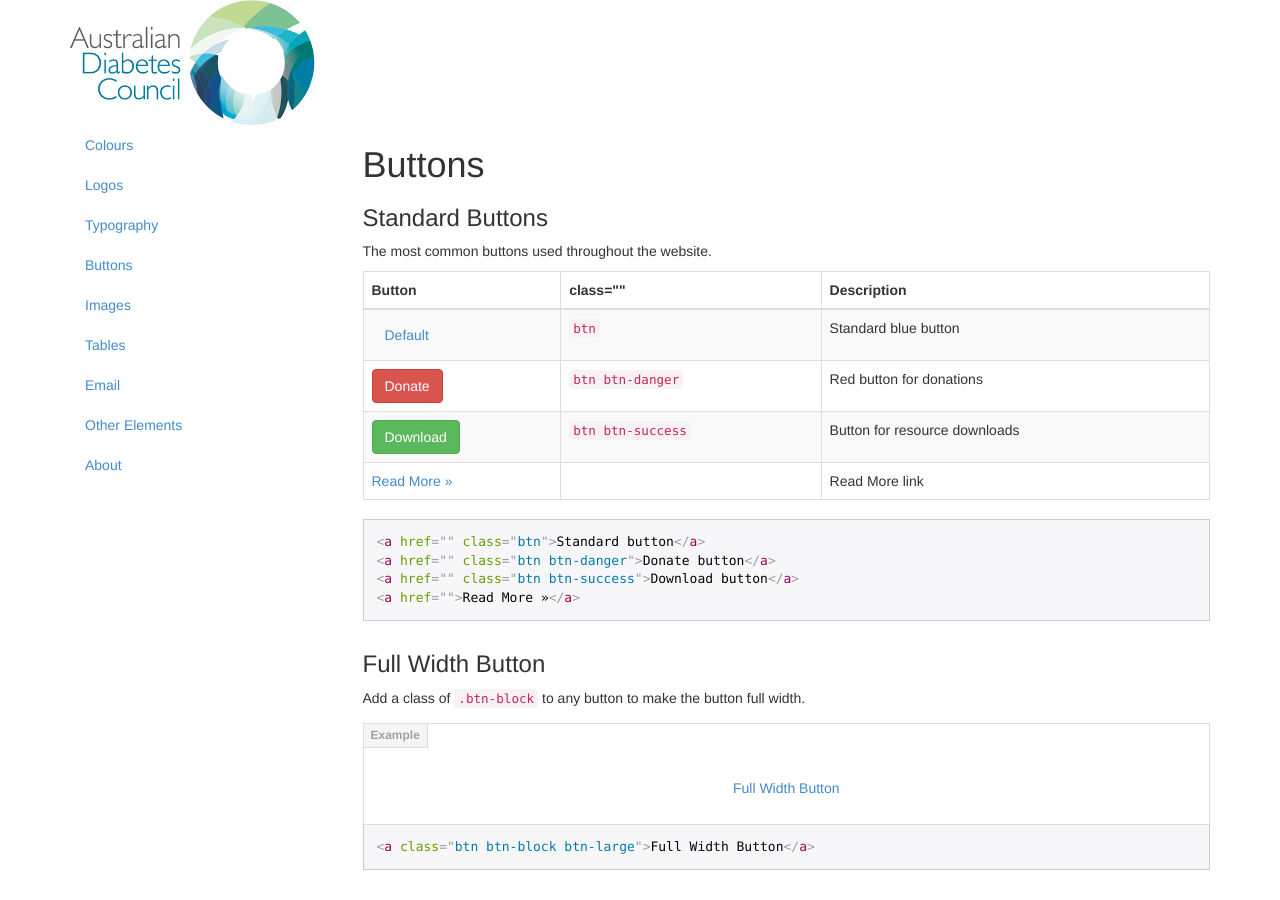
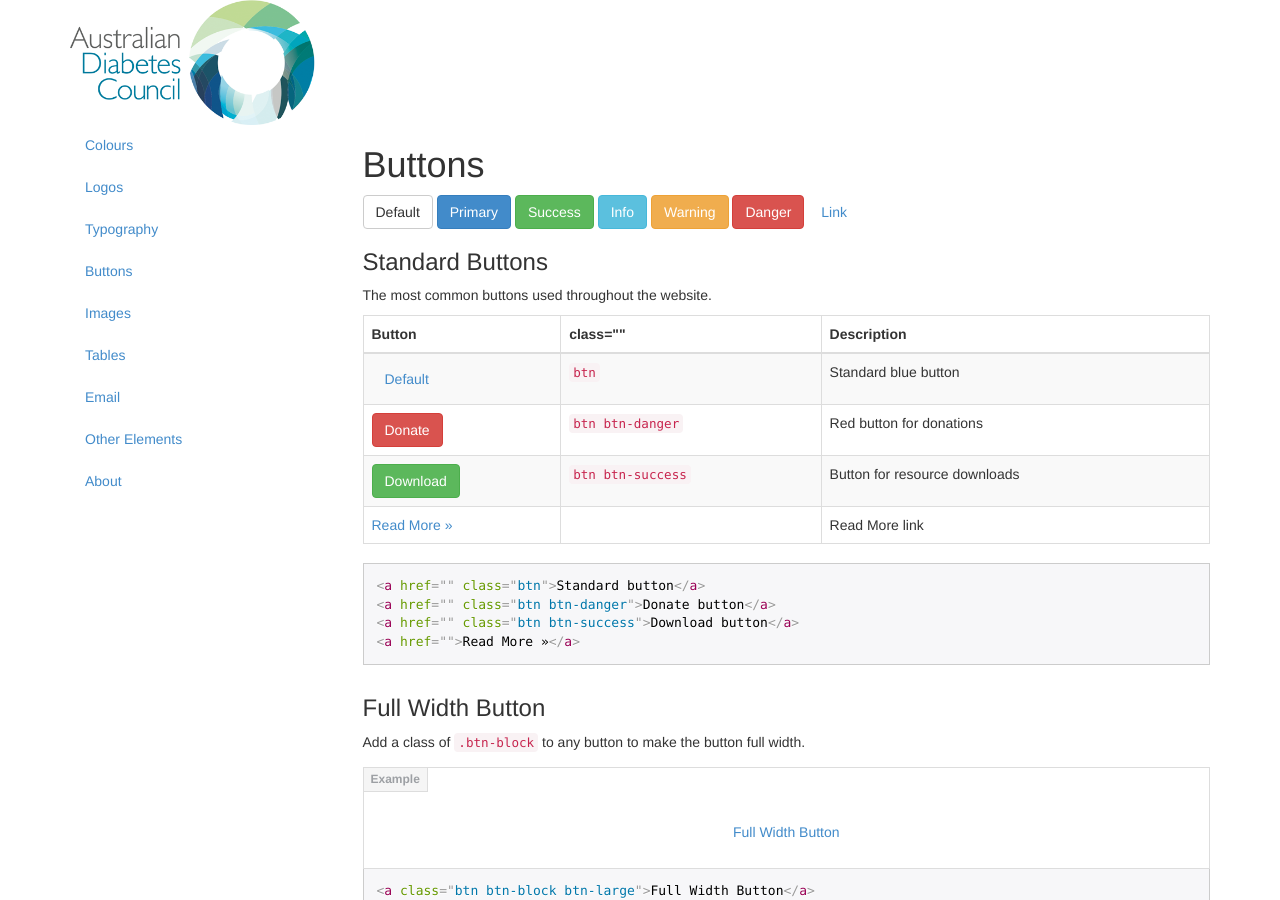
Before and after one commit to AustralianDiabetesCouncil/australiandiabetescouncil.github.io, a Jekyll site: the page built from buttons.html, in a window 1280 px wide and 900 px high. Built offline with Jekyll 4.4.1, drawn with Linux system fonts in a browser that asks for light colours; nearby versions of some CDN libraries; Markdown is read by kramdown in place of the engine named in the settings.

Commit message:
small updates

```diff
--- a/_layouts/default.html
+++ b/_layouts/default.html
@@ -29,8 +29,8 @@
 
           <div class="row">
             <div class="col-md-3">
-              <div class="bs-sidebar hidden-print affix-top" role="complementary">
-                <ul class="nav bs-sidenav">
+              <div class="hidden-print" role="complementary">
+                <ul class="nav nav-pills nav-stacked">
                 <li><a href="colours.html">Colours</a></li>
                 <li><a href="logos.html">Logos</a></li>
                 <li><a href="typography.html">Typography</a></li>
@@ -42,20 +42,23 @@
                 <li class="divider"></li>
                 <li><a href="/">About</a></li>
               </ul>
+             </div>
             </div>
-          </div>
 
-          <div class="col-md-9">
-            {{ content }}
-          </div>
-        </div><!--container end-->
+            <div class="col-md-9">
+                {{ content }}
+            </div>
+           </div><!--container end-->
 
         <div class="footer"></div>
+
+    </div><!--container end-->
 
         <script src="http://ajax.googleapis.com/ajax/libs/jquery/1.9.1/jquery.min.js"></script>
         <!-- Scripts from Website -->
         <script src="js/bootstrap.js"></script>
         <script src="js/website.js"></script>
+        <script src="js/affix.js"></script>
         <!-- Scripts for Style Guide Website -->
         <script src="js/prism.js"></script>
         <script src="js/jquery.sticky.js"></script>
--- a/buttons.html
+++ b/buttons.html
@@ -4,6 +4,28 @@ title: Your New Jekyll Site
 ---
 
 <h1>Buttons</h1>
+
+
+<!-- Standard gray button with gradient -->
+<button type="button" class="btn btn-default">Default</button>
+
+<!-- Provides extra visual weight and identifies the primary action in a set of buttons -->
+<button type="button" class="btn btn-primary">Primary</button>
+
+<!-- Indicates a successful or positive action -->
+<button type="button" class="btn btn-success">Success</button>
+
+<!-- Contextual button for informational alert messages -->
+<button type="button" class="btn btn-info">Info</button>
+
+<!-- Indicates caution should be taken with this action -->
+<button type="button" class="btn btn-warning">Warning</button>
+
+<!-- Indicates a dangerous or potentially negative action -->
+<button type="button" class="btn btn-danger">Danger</button>
+
+<!-- Deemphasize a button by making it look like a link while maintaining button behavior -->
+<button type="button" class="btn btn-link">Link</button>
 
 <!--
 	Standard Button
```
Also changed, not shown: 11 other files.
